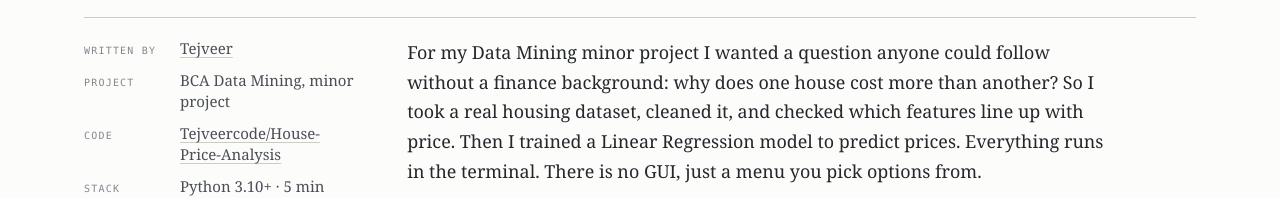
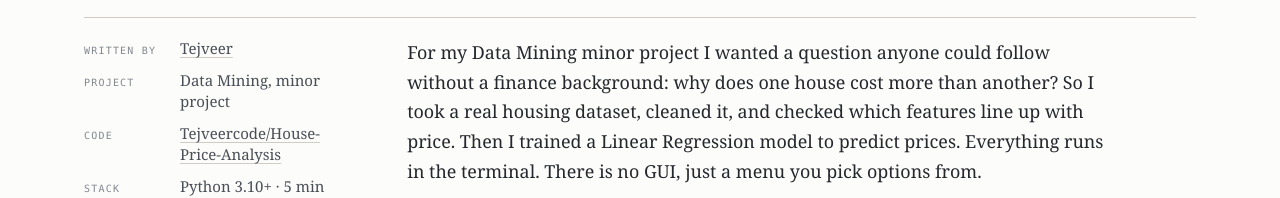
Before and after one commit to Tejveercode/house-price-notes, a React (Vite) app: page / in a window 1280 px wide. Shown: the part 630-828 px from the top of the page. Built offline with nearby package versions, Linux system fonts and the light colour scheme.

Commit message:
Drop BCA from the hero meta, meta description and readme

```diff
--- a/index.html
+++ b/index.html
@@ -8,7 +8,7 @@
     <title>What actually moves a house price? — Tejveer</title>
     <meta
       name="description"
-      content="Notes from a BCA Data Mining minor project: cleaning a housing dataset from New Taipei City, checking which features line up with price, and training a Linear Regression model in Python."
+      content="Notes from a Data Mining minor project: cleaning a housing dataset from New Taipei City, checking which features line up with price, and training a Linear Regression model in Python."
     />
     <meta property="og:title" content="What actually moves a house price?" />
     <meta property="og:description" content="Notes from my Data Mining project. 414 houses, six features, one Linear Regression model." />
--- a/src/app/components/Hero.tsx
+++ b/src/app/components/Hero.tsx
@@ -41,7 +41,7 @@ export function Hero() {
           </div>
           <div>
             <dt>Project</dt>
-            <dd>BCA Data Mining, minor project</dd>
+            <dd>Data Mining, minor project</dd>
           </div>
           <div>
             <dt>Code</dt>
```
Also changed, not shown: 1 other file (tests, documents, lock files or other folders).
